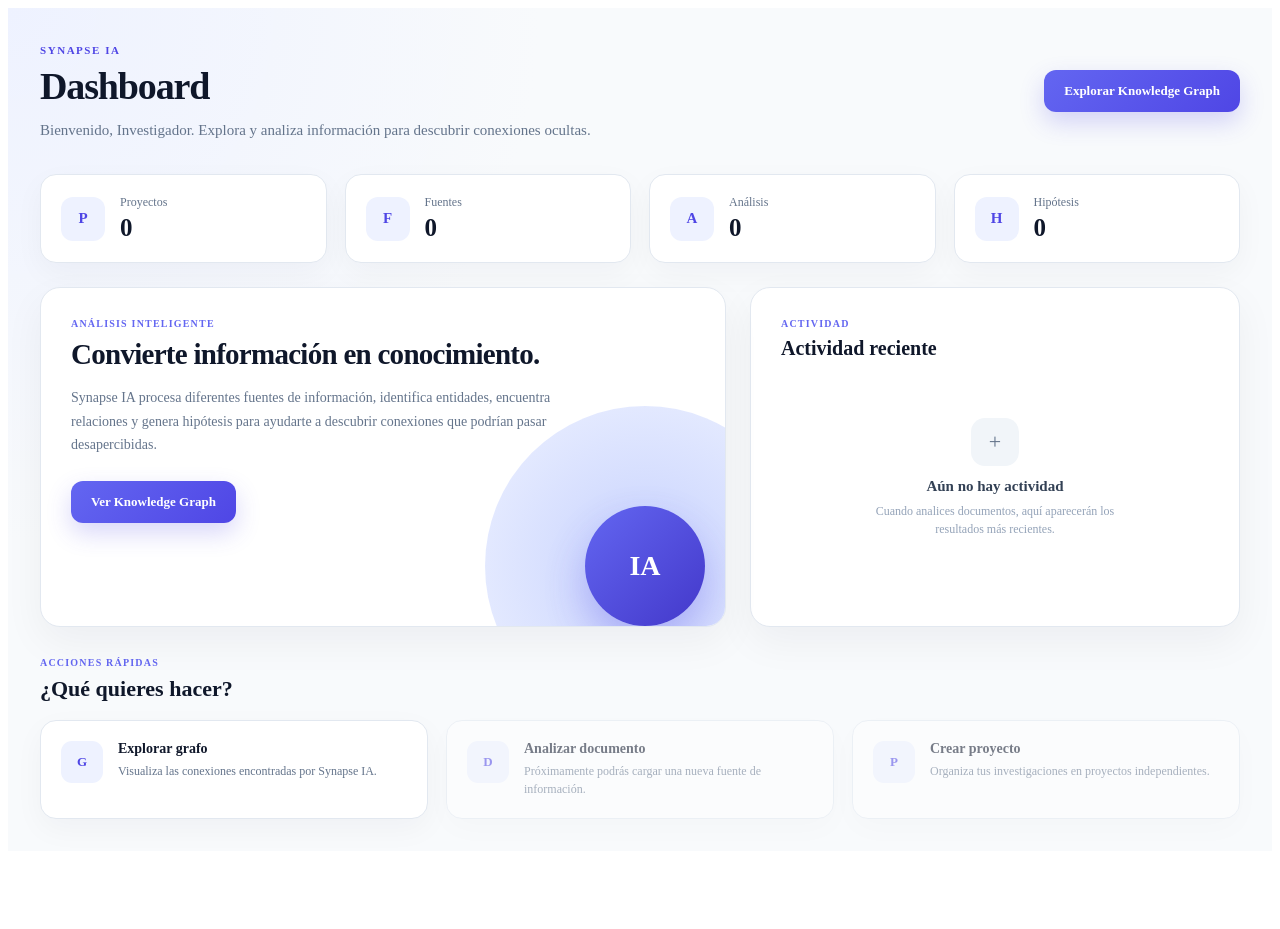
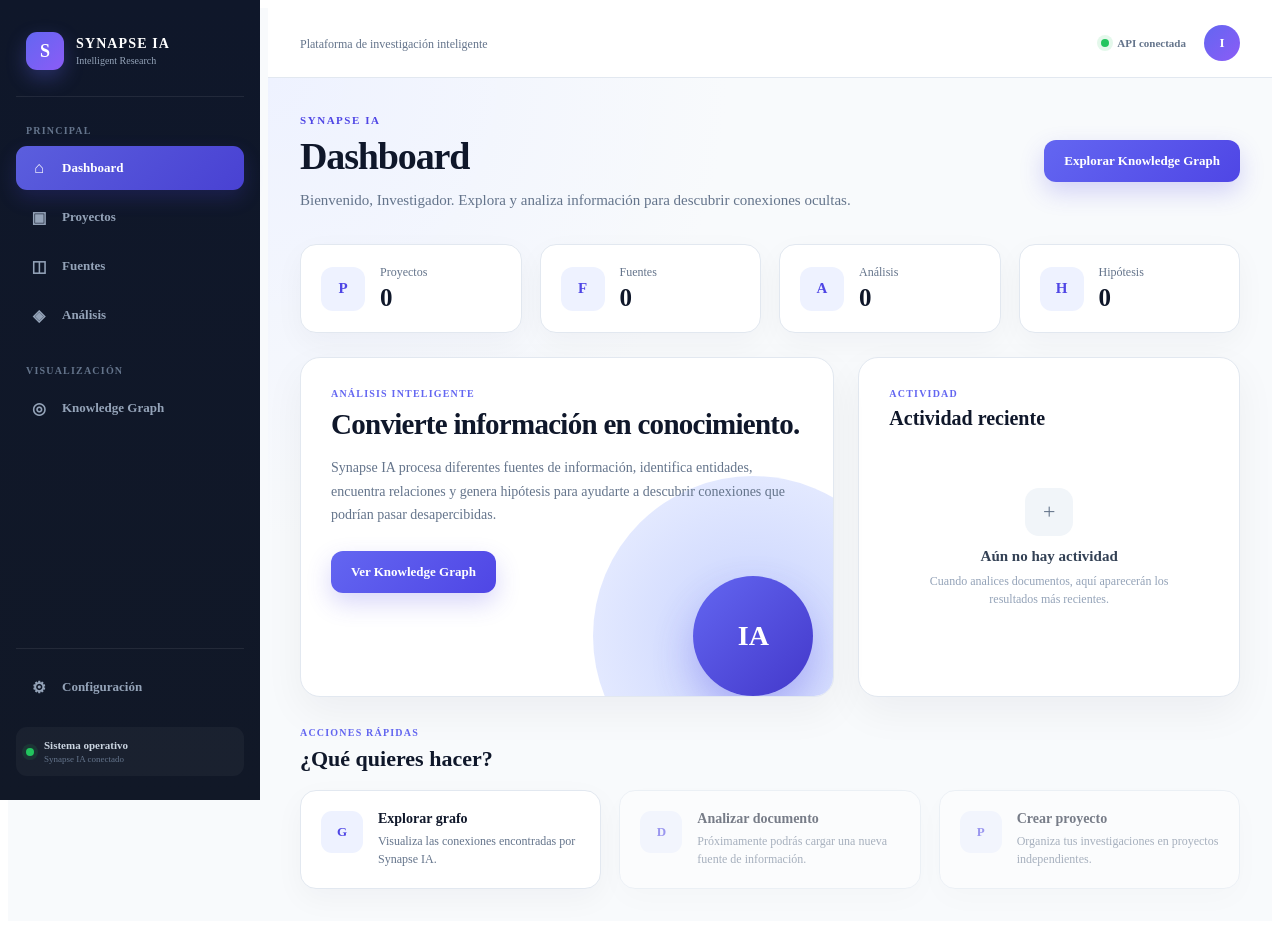
Before and after one commit to Juanp-lucero/SynapseFronted, an Angular app in the folder SynapseIA-frontend/: page /dashboard in a window 1280 px wide. Before the commit the page ends 859 px from the top, so only its background shows below. Built offline with nearby package versions, Linux system fonts and the light colour scheme.

Commit message:
union de dasboard y proyectos

```diff
--- /dev/null
+++ b/SynapseIA-frontend/src/app/layout/layout.html
@@ -0,0 +1,207 @@
+<div class="app-layout">
+
+  <aside class="sidebar">
+
+    <div class="sidebar-brand">
+
+      <div class="brand-mark">
+        S
+      </div>
+
+      <div>
+        <span class="brand-name">
+          SYNAPSE IA
+        </span>
+
+        <span class="brand-subtitle">
+          Intelligent Research
+        </span>
+      </div>
+
+    </div>
+
+
+    <nav class="sidebar-navigation">
+
+      <span class="navigation-title">
+        PRINCIPAL
+      </span>
+
+
+      <a
+        routerLink="/dashboard"
+        routerLinkActive="active"
+        [routerLinkActiveOptions]="{ exact: true }"
+        class="navigation-item"
+      >
+
+        <span class="navigation-icon">
+          ⌂
+        </span>
+
+        <span>
+          Dashboard
+        </span>
+
+      </a>
+
+
+      <a
+        routerLink="/projects"
+        routerLinkActive="active"
+        class="navigation-item"
+      >
+
+        <span class="navigation-icon">
+          ▣
+        </span>
+
+        <span>
+          Proyectos
+        </span>
+
+      </a>
+
+
+      <a
+        routerLink="/sources"
+        routerLinkActive="active"
+        class="navigation-item"
+      >
+
+        <span class="navigation-icon">
+          ◫
+        </span>
+
+        <span>
+          Fuentes
+        </span>
+
+      </a>
+
+
+      <a
+        routerLink="/analysis"
+        routerLinkActive="active"
+        class="navigation-item"
+      >
+
+        <span class="navigation-icon">
+          ◈
+        </span>
+
+        <span>
+          Análisis
+        </span>
+
+      </a>
+
+
+      <span class="navigation-title secondary-title">
+        VISUALIZACIÓN
+      </span>
+
+
+      <a
+        routerLink="/graph"
+        routerLinkActive="active"
+        class="navigation-item"
+      >
+
+        <span class="navigation-icon">
+          ◎
+        </span>
+
+        <span>
+          Knowledge Graph
+        </span>
+
+      </a>
+
+    </nav>
+
+
+    <div class="sidebar-bottom">
+
+      <a
+        routerLink="/settings"
+        routerLinkActive="active"
+        class="navigation-item"
+      >
+
+        <span class="navigation-icon">
+          ⚙
+        </span>
+
+        <span>
+          Configuración
+        </span>
+
+      </a>
+
+
+      <div class="system-status">
+
+        <span class="status-indicator"></span>
+
+        <div>
+
+          <span class="status-title">
+            Sistema operativo
+          </span>
+
+          <span class="status-description">
+            Synapse IA conectado
+          </span>
+
+        </div>
+
+      </div>
+
+    </div>
+
+  </aside>
+
+
+  <main class="main-content">
+
+    <header class="topbar">
+
+      <div class="topbar-left">
+
+        <span class="page-context">
+          Plataforma de investigación inteligente
+        </span>
+
+      </div>
+
+
+      <div class="topbar-right">
+
+        <div class="connection-status">
+
+          <span class="status-indicator"></span>
+
+          API conectada
+
+        </div>
+
+
+        <div class="user-avatar">
+          I
+        </div>
+
+      </div>
+
+    </header>
+
+
+    <section class="content-area">
+
+      <router-outlet></router-outlet>
+
+    </section>
+
+  </main>
+
+</div>
--- /dev/null
+++ b/SynapseIA-frontend/src/app/layout/layout.scss
@@ -0,0 +1,416 @@
+:host {
+  display: block;
+  min-height: 100vh;
+}
+
+
+.app-layout {
+  display: flex;
+  min-height: 100vh;
+  background: #f8fafc;
+}
+
+
+.sidebar {
+  position: fixed;
+  top: 0;
+  left: 0;
+  z-index: 1000;
+
+  display: flex;
+  flex-direction: column;
+
+  width: 260px;
+  height: 100vh;
+
+  box-sizing: border-box;
+
+  padding: 24px 16px;
+
+  background:
+    linear-gradient(
+      180deg,
+      #0f172a 0%,
+      #111827 100%
+    );
+
+  color: #ffffff;
+}
+
+
+.sidebar-brand {
+  display: flex;
+  align-items: center;
+  gap: 12px;
+
+  padding: 8px 10px 26px;
+
+  border-bottom: 1px solid
+    rgba(255, 255, 255, 0.08);
+}
+
+
+.brand-mark {
+  display: flex;
+  align-items: center;
+  justify-content: center;
+
+  width: 38px;
+  height: 38px;
+
+  border-radius: 11px;
+
+  background:
+    linear-gradient(
+      135deg,
+      #6366f1,
+      #8b5cf6
+    );
+
+  color: #ffffff;
+
+  font-size: 18px;
+  font-weight: 800;
+
+  box-shadow:
+    0 8px 20px
+    rgba(99, 102, 241, 0.3);
+}
+
+
+.brand-name {
+  display: block;
+
+  color: #ffffff;
+
+  font-size: 14px;
+  font-weight: 800;
+  letter-spacing: 0.08em;
+}
+
+
+.brand-subtitle {
+  display: block;
+
+  margin-top: 3px;
+
+  color: #94a3b8;
+
+  font-size: 10px;
+}
+
+
+.sidebar-navigation {
+  flex: 1;
+
+  padding-top: 28px;
+}
+
+
+.navigation-title {
+  display: block;
+
+  margin:
+    0 10px 10px;
+
+  color: #64748b;
+
+  font-size: 10px;
+  font-weight: 800;
+
+  letter-spacing: 0.12em;
+}
+
+
+.secondary-title {
+  margin-top: 28px;
+}
+
+
+.navigation-item {
+  display: flex;
+  align-items: center;
+  gap: 13px;
+
+  width: 100%;
+
+  box-sizing: border-box;
+
+  margin-bottom: 5px;
+
+  padding: 12px 13px;
+
+  border-radius: 11px;
+
+  color: #94a3b8;
+
+  text-decoration: none;
+
+  font-size: 13px;
+  font-weight: 600;
+
+  transition:
+    background 0.2s ease,
+    color 0.2s ease,
+    transform 0.2s ease;
+}
+
+
+.navigation-item:hover {
+  background:
+    rgba(255, 255, 255, 0.06);
+
+  color: #ffffff;
+
+  transform: translateX(2px);
+}
+
+
+.navigation-item.active {
+  background:
+    linear-gradient(
+      135deg,
+      rgba(99, 102, 241, 0.9),
+      rgba(79, 70, 229, 0.9)
+    );
+
+  color: #ffffff;
+
+  box-shadow:
+    0 8px 20px
+    rgba(79, 70, 229, 0.2);
+}
+
+
+.navigation-icon {
+  display: flex;
+  align-items: center;
+  justify-content: center;
+
+  width: 20px;
+  height: 20px;
+
+  color: inherit;
+
+  font-size: 16px;
+}
+
+
+.sidebar-bottom {
+  padding-top: 16px;
+
+  border-top: 1px solid
+    rgba(255, 255, 255, 0.08);
+}
+
+
+.system-status {
+  display: flex;
+  align-items: center;
+  gap: 10px;
+
+  margin-top: 18px;
+
+  padding:
+    12px 10px;
+
+  border-radius: 11px;
+
+  background:
+    rgba(255, 255, 255, 0.04);
+}
+
+
+.status-indicator {
+  flex-shrink: 0;
+
+  width: 8px;
+  height: 8px;
+
+  border-radius: 50%;
+
+  background: #22c55e;
+
+  box-shadow:
+    0 0 0 4px
+    rgba(34, 197, 94, 0.12);
+}
+
+
+.status-title {
+  display: block;
+
+  color: #cbd5e1;
+
+  font-size: 11px;
+  font-weight: 700;
+}
+
+
+.status-description {
+  display: block;
+
+  margin-top: 3px;
+
+  color: #64748b;
+
+  font-size: 9px;
+}
+
+
+.main-content {
+  width: calc(100% - 260px);
+
+  min-height: 100vh;
+
+  margin-left: 260px;
+}
+
+
+.topbar {
+  display: flex;
+  align-items: center;
+  justify-content: space-between;
+
+  height: 70px;
+
+  box-sizing: border-box;
+
+  padding:
+    0 32px;
+
+  background: #ffffff;
+
+  border-bottom: 1px solid #e2e8f0;
+}
+
+
+.page-context {
+  color: #64748b;
+
+  font-size: 12px;
+  font-weight: 500;
+}
+
+
+.topbar-right {
+  display: flex;
+  align-items: center;
+  gap: 18px;
+}
+
+
+.connection-status {
+  display: flex;
+  align-items: center;
+  gap: 8px;
+
+  color: #64748b;
+
+  font-size: 11px;
+  font-weight: 600;
+}
+
+
+.user-avatar {
+  display: flex;
+  align-items: center;
+  justify-content: center;
+
+  width: 36px;
+  height: 36px;
+
+  border-radius: 50%;
+
+  background:
+    linear-gradient(
+      135deg,
+      #6366f1,
+      #8b5cf6
+    );
+
+  color: #ffffff;
+
+  font-size: 13px;
+  font-weight: 800;
+}
+
+
+.content-area {
+  min-height: calc(100vh - 70px);
+
+  box-sizing: border-box;
+}
+
+
+@media (max-width: 900px) {
+
+  .sidebar {
+    width: 220px;
+  }
+
+  .main-content {
+    width: calc(100% - 220px);
+
+    margin-left: 220px;
+  }
+
+  .topbar {
+    padding: 0 20px;
+  }
+
+}
+
+
+@media (max-width: 700px) {
+
+  .sidebar {
+    width: 70px;
+
+    padding:
+      20px 10px;
+  }
+
+
+  .sidebar-brand {
+    justify-content: center;
+
+    padding:
+      8px 0 22px;
+  }
+
+
+  .brand-name,
+  .brand-subtitle,
+  .navigation-title,
+  .navigation-item span:not(.navigation-icon),
+  .system-status {
+    display: none;
+  }
+
+
+  .navigation-item {
+    justify-content: center;
+
+    padding: 13px;
+  }
+
+
+  .main-content {
+    width: calc(100% - 70px);
+
+    margin-left: 70px;
+  }
+
+
+  .topbar {
+    padding:
+      0 16px;
+  }
+
+
+  .page-context {
+    display: none;
+  }
+
+}
```
Also changed, not shown: SynapseIA-frontend/src/app/app.routes.ts (+26 -4 lines), SynapseIA-frontend/src/app/app.ts (+7 -1 lines), SynapseIA-frontend/src/app/layout/layout.ts (added, +25 -0 lines).
